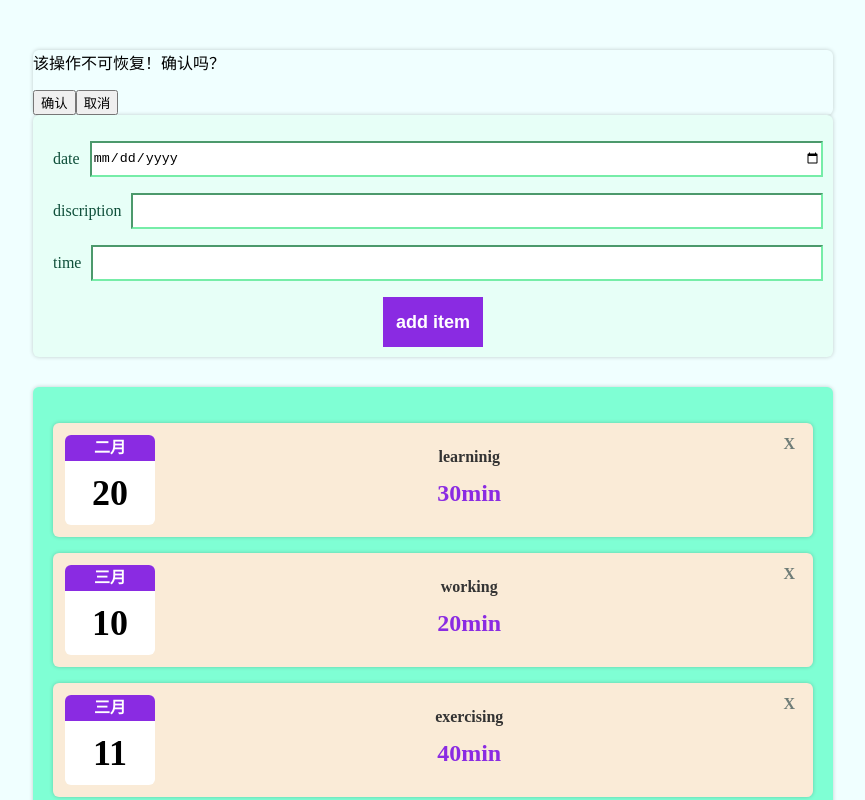
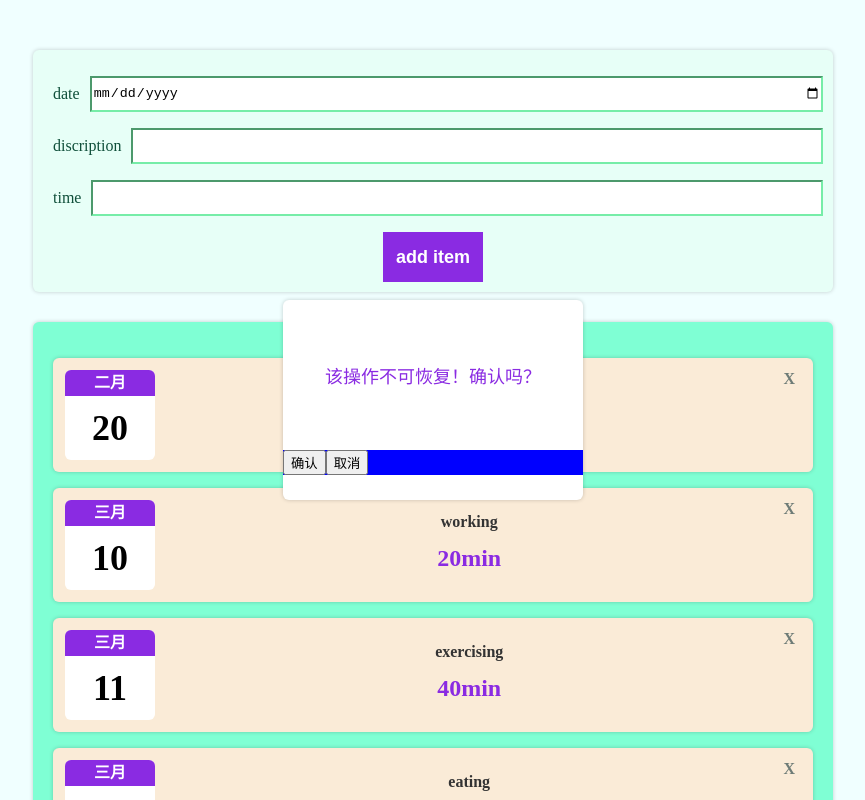
Before and after one commit to lillian0624/12_Add_NewLog, a React (Create React App) app: page / in a window 1280 px wide. Shown: the top 800 px of the page, without its empty margins (207-1072 px from the left). Built offline with nearby package versions, Linux system fonts and the light colour scheme.

Commit message:
confirmModal

```diff
--- a/src/Components/UI/ConfirmModal/ConfirmModal.css
+++ b/src/Components/UI/ConfirmModal/ConfirmModal.css
@@ -1,8 +1,8 @@
-/* .confirmModal {
+.confirmModal {
     flex-flow: column;
     display: flex;
-    width: 300;
-    height: 200;
+    width: 300px;
+    height: 200px;
     background-color: rgb(255, 255, 255);
     position: absolute;
     left: 0;
@@ -10,9 +10,9 @@
     top: 0;
     bottom: 0;
     margin: auto;
-} */
+}
 
-/* .confirmText {
+.confirmText {
     display: flex;
     height: 150px;
     justify-content: center;
@@ -21,8 +21,8 @@
     color: blueviolet;
 }
 
-.onfirmButton {
+.confirmButton {
     background-color: blue;
     display: flex;
 
-} */
+}
```
